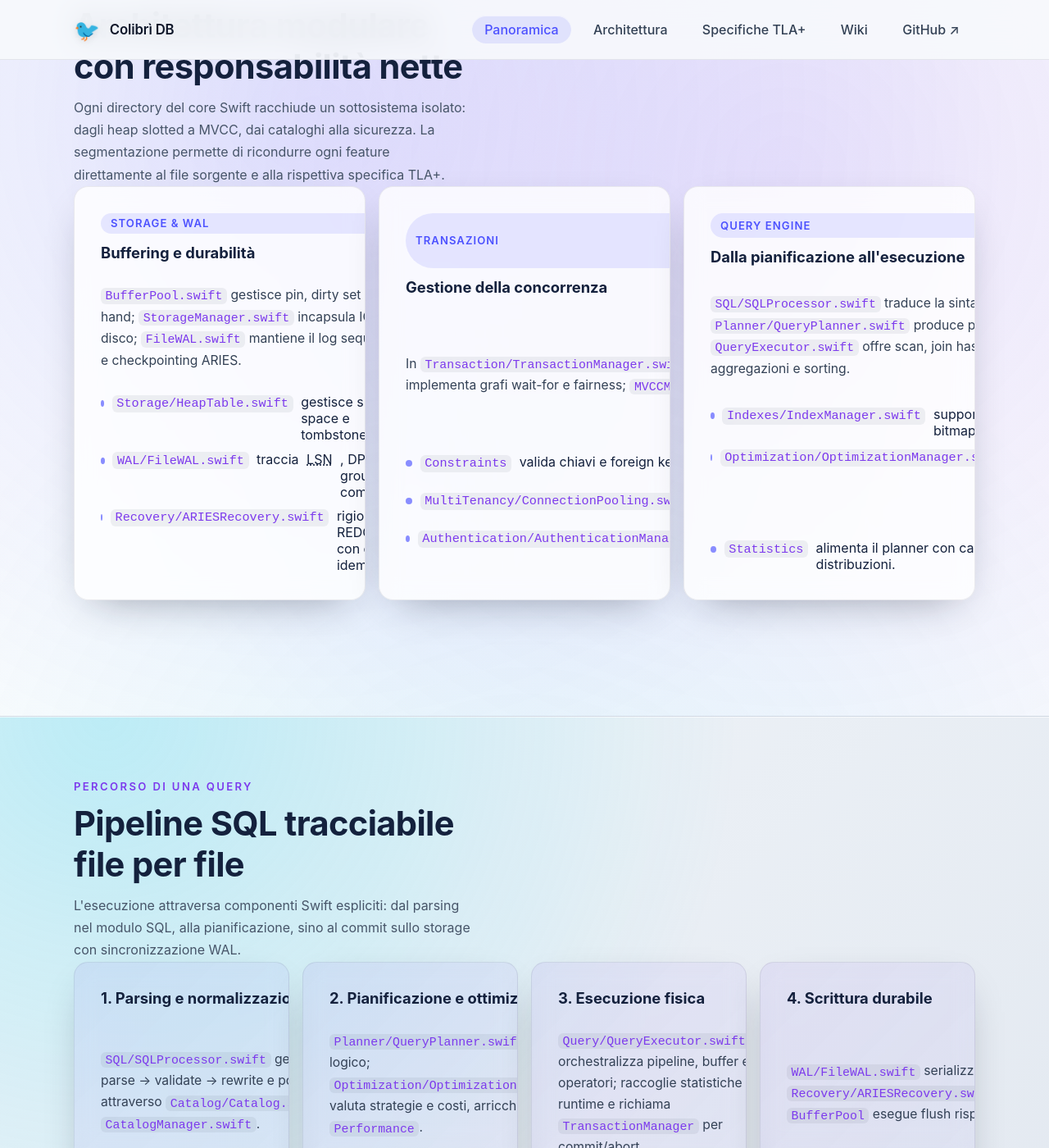
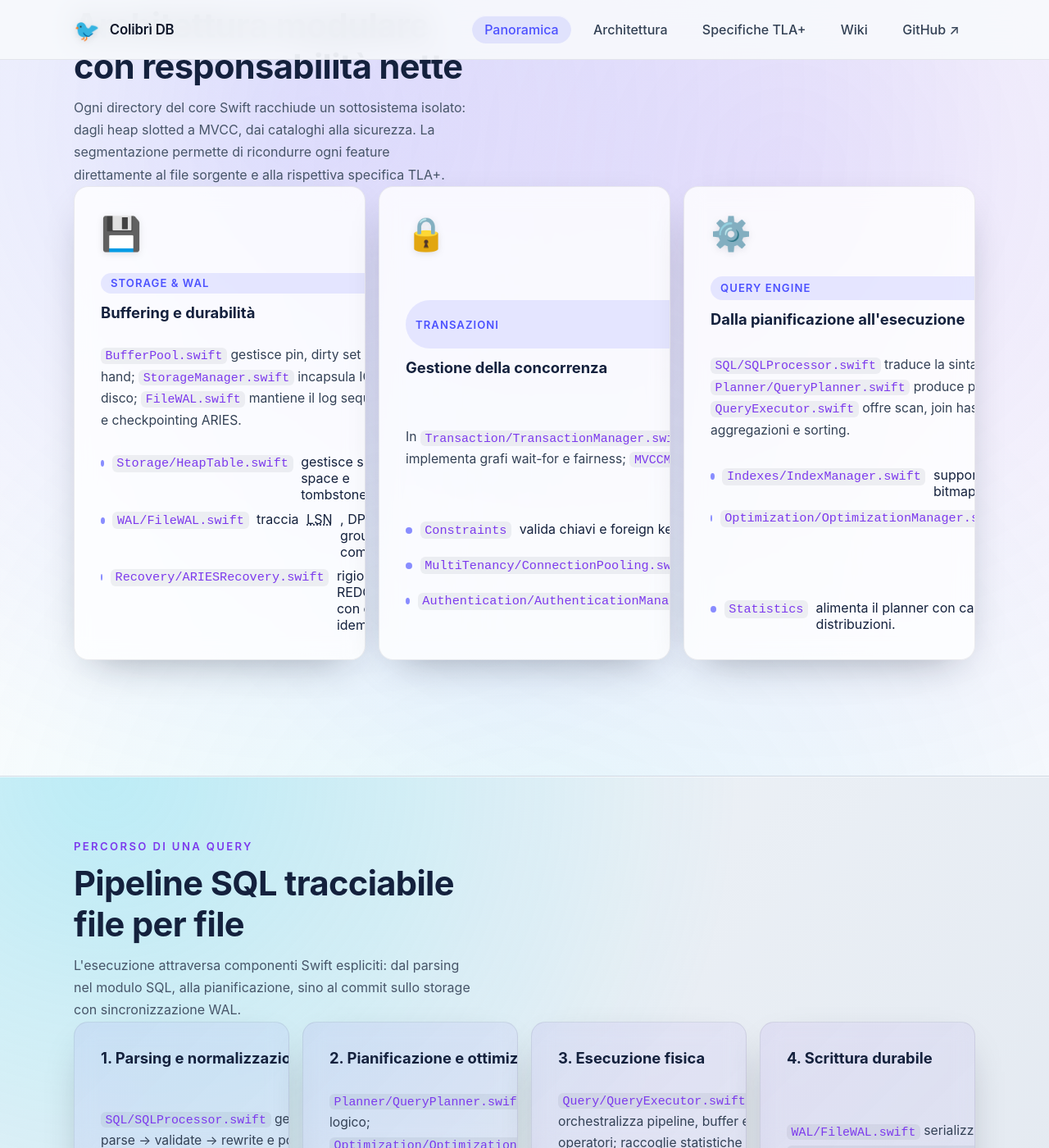
Before and after one commit to gpicchiarelli/Colibri-DB, a Jekyll site: the page built from docs/index.html, in a window 1280 px wide and 1400 px high, scrolled down 1467 px. Shown: the whole window at 82% size. Built offline with Jekyll 4.4.1, drawn with Linux system fonts in a browser that asks for light colours.

Commit message:
Refactor TransactionManager and update documentation styling
- Renamed WALManager to TransactionWALManager for clarity in transaction management.
- Enhanced index.html by adding icons to improve visual representation of storage, transactions, and query engine sections.

```diff
--- a/docs/assets/css/main.css
+++ b/docs/assets/css/main.css
@@ -632,6 +632,19 @@ pre {
 
 .card--soft {
   background: var(--gradient-soft);
+}
+
+.card__icon {
+  font-size: 2.5rem;
+  margin-bottom: var(--space-3);
+  filter: drop-shadow(0 2px 4px rgba(0, 0, 0, 0.1));
+  animation: bounce 2s ease-in-out infinite;
+}
+
+@keyframes bounce {
+  0%, 20%, 50%, 80%, 100% { transform: translateY(0); }
+  40% { transform: translateY(-5px); }
+  60% { transform: translateY(-3px); }
 }
 
 .card__title {
--- a/docs/index.html
+++ b/docs/index.html
@@ -73,6 +73,7 @@ description: Colibrì DB integra BufferPool, FileWAL, MVCCManager, QueryExecutor
     </header>
     <div class="grid grid--three">
       <article class="card">
+        <div class="card__icon">💾</div>
         <span class="badge">Storage &amp; WAL</span>
         <h3 class="card__title">Buffering e durabilità</h3>
         <p class="card__body">
@@ -86,6 +87,7 @@ description: Colibrì DB integra BufferPool, FileWAL, MVCCManager, QueryExecutor
         </ul>
       </article>
       <article class="card">
+        <div class="card__icon">🔒</div>
         <span class="badge">Transazioni</span>
         <h3 class="card__title">Gestione della concorrenza</h3>
         <p class="card__body">
@@ -99,6 +101,7 @@ description: Colibrì DB integra BufferPool, FileWAL, MVCCManager, QueryExecutor
         </ul>
       </article>
       <article class="card">
+        <div class="card__icon">⚙️</div>
         <span class="badge">Query Engine</span>
         <h3 class="card__title">Dalla pianificazione all'esecuzione</h3>
         <p class="card__body">
```
Also changed, not shown: 1 other file.
